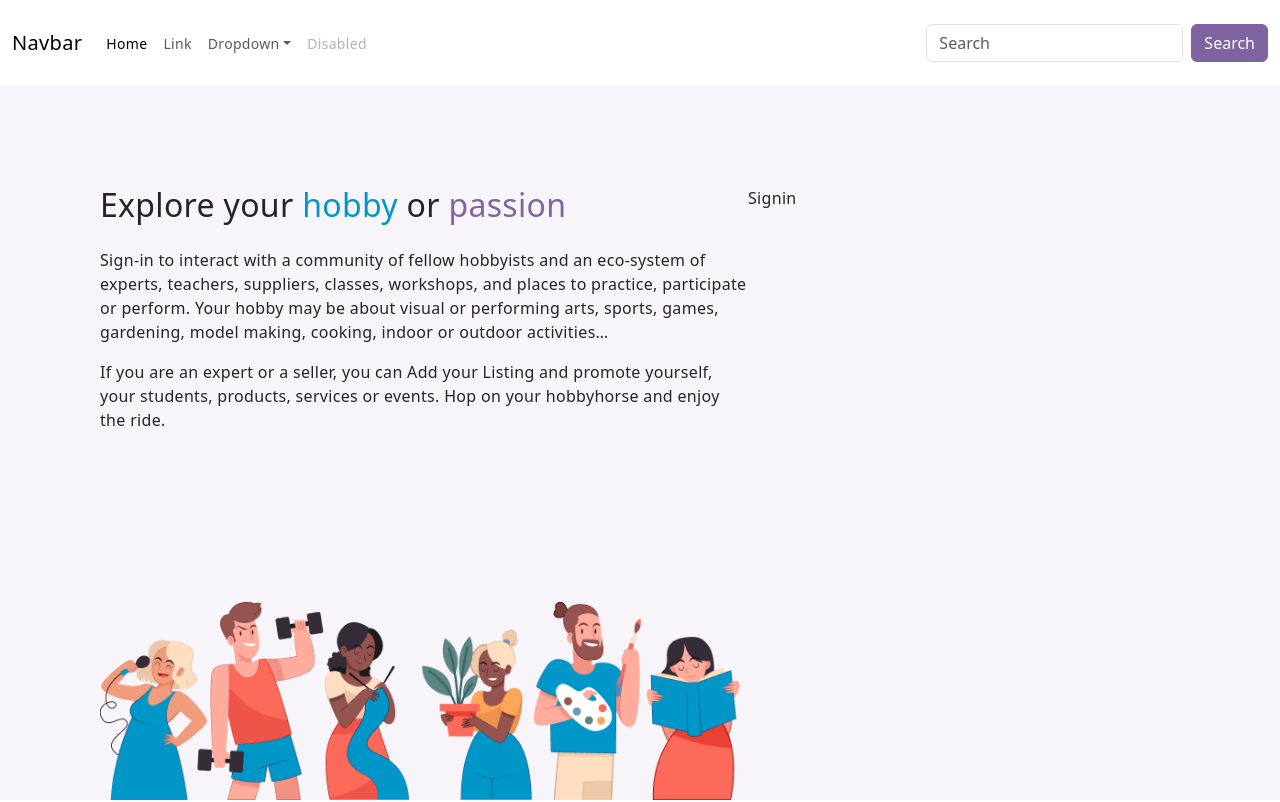
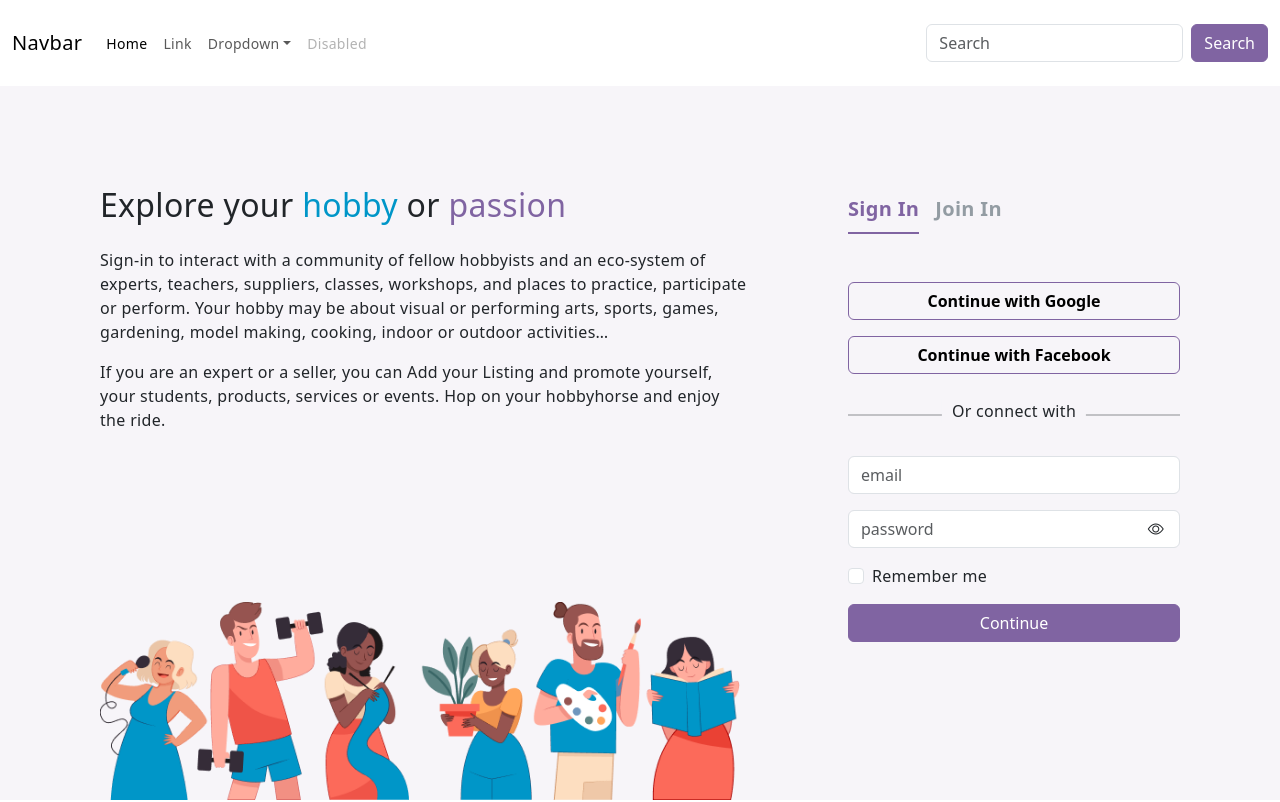
Before and after one commit to KishorBhagat/Banao-task-hobbycue-website, a React (Vite) app: page / in a window 1280 px wide. Shown: the top 802 px of the page. Built offline with nearby package versions, Linux system fonts and the light colour scheme.

Commit message:
feat: added sign in and join in forms

```diff
--- a/package.json
+++ b/package.json
@@ -11,6 +11,7 @@
   },
   "dependencies": {
     "bootstrap": "^5.3.2",
+    "bootstrap-icons": "^1.11.3",
     "react": "^18.2.0",
     "react-bootstrap": "^2.10.0",
     "react-dom": "^18.2.0"
--- a/src/App.jsx
+++ b/src/App.jsx
@@ -1,5 +1,6 @@
 import './App.css'
 import 'bootstrap/dist/css/bootstrap.min.css';
+import "bootstrap-icons/font/bootstrap-icons.css";
 import Home from './pages/Home';
 
 function App() {
--- a/src/components/forms/Joinin.jsx
+++ b/src/components/forms/Joinin.jsx
@@ -1,8 +1,30 @@
+import { useState } from 'react'
 import './forms.style.css'
 
 function Joinin() {
+  const [show, setShow] = useState(false);
+
   return (
-    <div>Joinin</div>
+    <>
+      <div className="auth-btns-group d-grid gap-3 mb-3">
+        <button className="btn btn-outline" type="button">Continue with Google</button>
+        <button className="btn btn-outline" type="button">Continue with Facebook</button>
+      </div>
+      <div className='divider'>
+        <hr className='border-2'/><span>Or connect with</span>
+      </div>
+      <form>
+        <div className="mb-3">
+          <input type="email" className="form-control" placeholder='email' id="exampleInputEmail1" aria-describedby="emailHelp" />
+        </div>
+        <div className="mb-3 position-relative d-flex align-items-center">
+          <input type={`${show?"text":"password"}`} className="form-control" placeholder="password" id="exampleInputPassword1" />
+          <i className={`bi bi-eye${show?"-slash":""} position-absolute end-0 m-3`} id="togglePassword" onClick={() => setShow(!show)}></i>
+        </div>
+        <small className='d-block  text-center mb-3'>By continuing, you agree to our <span>Terms of Service</span> and <span>Privacy Policy</span>.</small>
+        <button type="submit" className="btn btn-primary w-100">Agree and Continue</button>
+      </form>
+    </>
   )
 }
 
--- a/src/components/forms/Signin.jsx
+++ b/src/components/forms/Signin.jsx
@@ -1,8 +1,33 @@
+import { useState } from 'react'
 import './forms.style.css'
 
 function Signin() {
+  const [show, setShow] = useState(false);
+
   return (
-    <div>Signin</div>
+    <>
+      <div className="auth-btns-group d-grid gap-3 mb-3">
+        <button className="btn btn-outline" type="button">Continue with Google</button>
+        <button className="btn btn-outline" type="button">Continue with Facebook</button>
+      </div>
+      <div className='divider'>
+        <hr className='border-2'/><span>Or connect with</span>
+      </div>
+      <form>
+        <div className="mb-3">
+          <input type="email" className="form-control" placeholder='email' id="exampleInputEmail1" aria-describedby="emailHelp" />
+        </div>
+        <div className="mb-3 position-relative d-flex align-items-center">
+          <input type={`${show?"text":"password"}`} className="form-control" placeholder="password" id="exampleInputPassword1" />
+          <i className={`bi bi-eye${show?"-slash":""} position-absolute end-0 m-3`} id="togglePassword" onClick={() => setShow(!show)}></i>
+        </div>
+        <div class="mb-3 form-check">
+          <input type="checkbox" class="form-check-input" id="exampleCheck1" />
+          <label class="form-check-label" for="exampleCheck1">Remember me</label>
+        </div>
+        <button type="submit" className="btn btn-primary w-100">Continue</button>
+      </form>
+    </>
   )
 }
 
--- a/src/components/forms/forms.style.css
+++ b/src/components/forms/forms.style.css
@@ -0,0 +1,23 @@
+.auth-btns-group button{
+    font-weight: 600;
+}
+.divider{
+    position: relative;
+    margin: 40px 0;
+}
+.divider span{
+    background-color: #F7F5F9;
+    font-weight: 500;
+    padding: 0 10px;
+    z-index: 1;
+    position: absolute;
+    top: calc(-50% - 2px);
+    left: 50%;
+    transform: translate(-50%, -50%);
+}
+
+@media (max-width: 450px) {
+    .form{
+        width: 100%;
+    }
+}
--- a/src/components/sections/Hero/Hero.jsx
+++ b/src/components/sections/Hero/Hero.jsx
@@ -1,22 +1,34 @@
-import React from 'react'
+import React, { useState } from 'react'
 import './hero.style.css'
 import Signin from '../../forms/Signin'
+import Joinin from '../../forms/Joinin'
 
 function Hero() {
+  const [signInTab, setSignInTab] = useState(true)
   return (
     <section className='hero d-flex flex-column flex-sm-row'>
       <div className="hero-text justify-content-end align-items-end">
         <div>
-          <h2 className='font-italic'>Explore your <span style={{color: "#0096C8"}}>hobby</span> or <span style={{color: "#8064A2"}}>passion</span></h2>
+          <h2 className='font-italic'>Explore your <span style={{ color: "#0096C8" }}>hobby</span> or <span style={{ color: "#8064A2" }}>passion</span></h2>
           <p className='mt-4'>Sign-in to interact with a community of fellow hobbyists and an eco-system of experts, teachers, suppliers, classes, workshops, and places to practice, participate or perform. Your hobby may be about visual or performing arts, sports, games, gardening, model making, cooking, indoor or outdoor activities…
           </p>
           <p>If you are an expert or a seller, you can Add your Listing and promote yourself, your students, products,  services or events.  Hop on your hobbyhorse and enjoy the ride.</p>
         </div>
       </div>
       <div className="form">
-        <Signin />
+        <ul className="nav nav-underline form-tabs mb-5">
+          <li className="nav-item">
+            <span className={`nav-link ${signInTab?"active":""}`} onClick={() => setSignInTab(true)}>Sign In</span>
+          </li>
+          <li className="nav-item">
+            <span className={`nav-link ${!signInTab?"active":""}`} onClick={() => setSignInTab(false)}>Join In</span>
+          </li>
+        </ul>
+        {
+          signInTab ? <Signin />: <Joinin />
+        }
       </div>
-      <img src="images/Group.png" alt="groups"/>
+      <img src="images/Group.png" alt="groups" />
     </section>
   )
 }
--- a/src/components/sections/Hero/hero.style.css
+++ b/src/components/sections/Hero/hero.style.css
@@ -4,9 +4,6 @@ section.hero{
     background-color: #F7F5F9;
     position: relative;
 }
-/* .hero-text h2{
-    font-style: italic;
-} */
 .hero-text{
     width: 60%;
 }
@@ -15,6 +12,27 @@ section.hero{
     left: 100px;
     bottom: 0;
     width: 50%;
+}
+.hero .form {
+    flex: 1;
+    margin-left: 100px;
+    /* background-color: blue; */
+}
+.hero .form small{
+    color: #6D747A;
+}
+.hero .form small span{
+    color: #000;
+    font-weight: 500;
+}
+.hero .form .form-tabs li span{
+    color: #939CA3;
+    cursor: pointer;
+    font-weight: 600;
+    font-size: 20px;
+}
+.hero .form .form-tabs li span.active{
+    color: #8064A2;
 }
 
 @media (max-width: 450px) {
@@ -26,4 +44,9 @@ section.hero{
         left: 0;
         padding: 0 20px;
     }
+    .hero .form{
+        width: 100%;
+        margin: 0;
+        margin-bottom: 120px;
+    }
 }
--- a/src/index.css
+++ b/src/index.css
@@ -13,8 +13,20 @@ p{
     background-color: #8064A2;
     color: #fff;
 }
+.btn:hover {
+    background-color: #8064A2;
+    color: #fff;
+}
+.btn-outline{
+    background-color: transparent;
+    color: #000;
+}
+.btn-outline:hover{
+    background-color: #8064A2;
+    color: #fff;
+}
 @media (max-width: 450px) {
     section{
-        padding: 20px;
+        padding: 50px 20px;
     }
 }
```
Also changed, not shown: src/components/icons/IconEye.jsx (added), src/components/icons/IconEyeSlash.jsx (added), 1 other file (tests, documents, lock files or other folders).
